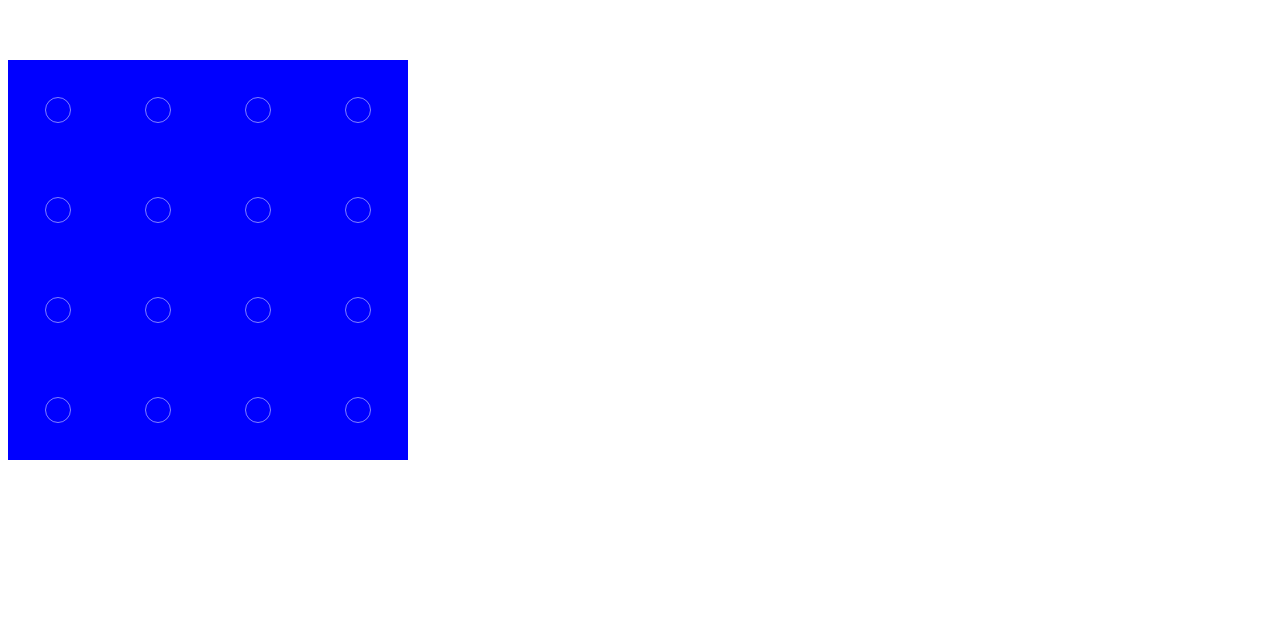
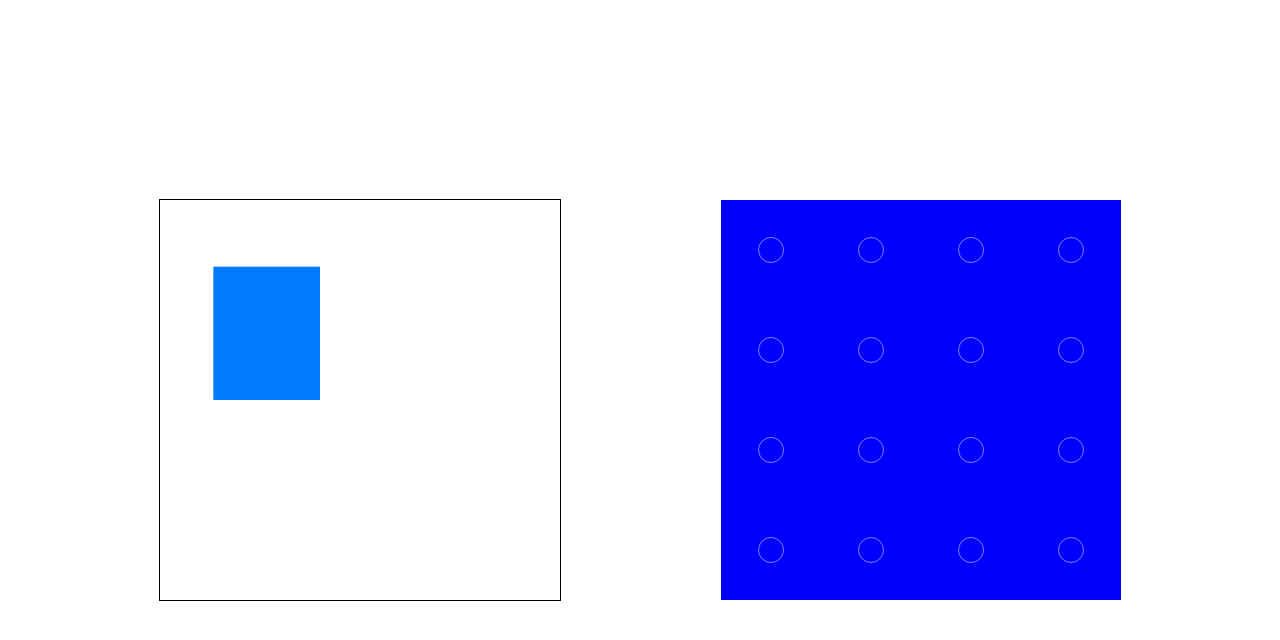
Before and after one commit to h0rzn/sink-ships, a Vue app: page / in a window 1280 px wide. Shown: the top 640 px of the page. Built offline with nearby package versions, Linux system fonts and the light colour scheme.

Commit message:
ship inventory improvements & added ship component

```diff
--- a/src/App.vue
+++ b/src/App.vue
@@ -1,26 +1,43 @@
 <template>
-  <FieldMap />
+  <div id="app-content">
+    <ShipInventory />
+    <FieldMap />
+  </div>
+
 </template>
+import ShipInventory from './components/ShipInventory.vue';
 
 <script lang="ts">
 import { defineComponent } from 'vue';
 import FieldMap from './components/FieldMap.vue';
+import ShipInventory from './components/ShipInventory.vue';
 
 export default defineComponent({
   name: 'App',
   components: {
-    FieldMap
+    FieldMap,
+    ShipInventory
 }
 });
 </script>
 
 <style>
+html, body {
+  margin: 0;
+}
+
 #app {
   font-family: Avenir, Helvetica, Arial, sans-serif;
   -webkit-font-smoothing: antialiased;
   -moz-osx-font-smoothing: grayscale;
-  text-align: center;
-  color: #2c3e50;
-  margin-top: 60px;
+  margin: 0;
+}
+
+#app-content {
+  width: 100%;
+  height: 100vh;
+  display: flex;
+  justify-content: space-evenly;
+  align-items: center;
 }
 </style>
--- a/src/components/ShipInventory.vue
+++ b/src/components/ShipInventory.vue
@@ -2,7 +2,7 @@
 
     <div id="harbor">
         <div id="inventory">
-            <p style="text-align: center;">inventory here</p>
+            <ShipItem />
         </div>
 
     </div>
@@ -10,6 +10,7 @@
 </template>
 
 <script setup lang="ts">
+import ShipItem from './ShipItem.vue';
 
 </script>
 
--- /dev/null
+++ b/src/components/ShipItem.vue
@@ -0,0 +1,50 @@
+<template>
+    <svg ref="ship" xmlns="http://www.w3.org/2000/svg" viewBox="0 0 30 20">
+        <rect class="draggable" x="4" y="5" width="8" height="10" fill="#007bff"/>
+    </svg>
+</template>
+
+<script setup lang="ts">
+import { onMounted, ref } from 'vue';
+
+const ship = ref();
+
+onMounted(() => {
+    let svg = ship.value as HTMLElement;
+
+    svg.addEventListener('mousedown', startDrag);
+    svg.addEventListener('mousemove', drag);
+    svg.addEventListener('mouseup', endDrag);
+    svg.addEventListener('mouseleave', endDrag);
+
+})
+
+const startDrag = () => {
+    console.log("start drag");
+}
+const drag = () => {
+    console.log("drag")
+    // if (selectedElement) {
+    // evt.preventDefault();
+    // var x = parseFloat(selectedElement.getAttributeNS(null, "x"));
+    // selectedElement.setAttributeNS(null, "x", x + 0.1);
+        parseFloat
+    let svg = ship.value as HTMLElement;
+    let x = svg.getAttributeNS(null, "x")
+    if (x === null) {
+        return;
+    }
+    let newX = x + 0.1
+    svg.setAttributeNS(null, "x", newX.toString())
+}
+const endDrag = () => {
+    console.log("end drag")
+}
+
+</script>
+
+<style>
+.draggable {
+    cursor: move;
+}
+</style>
```
